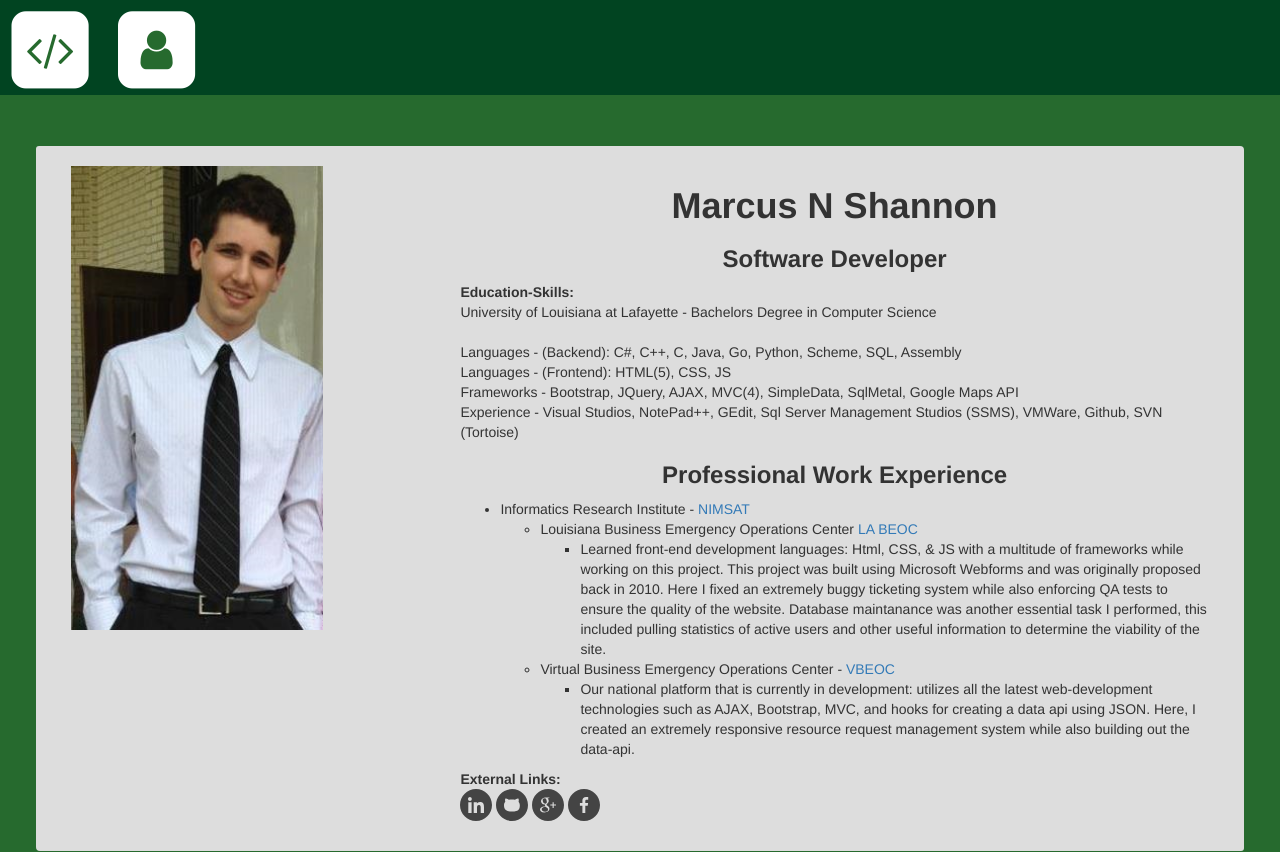
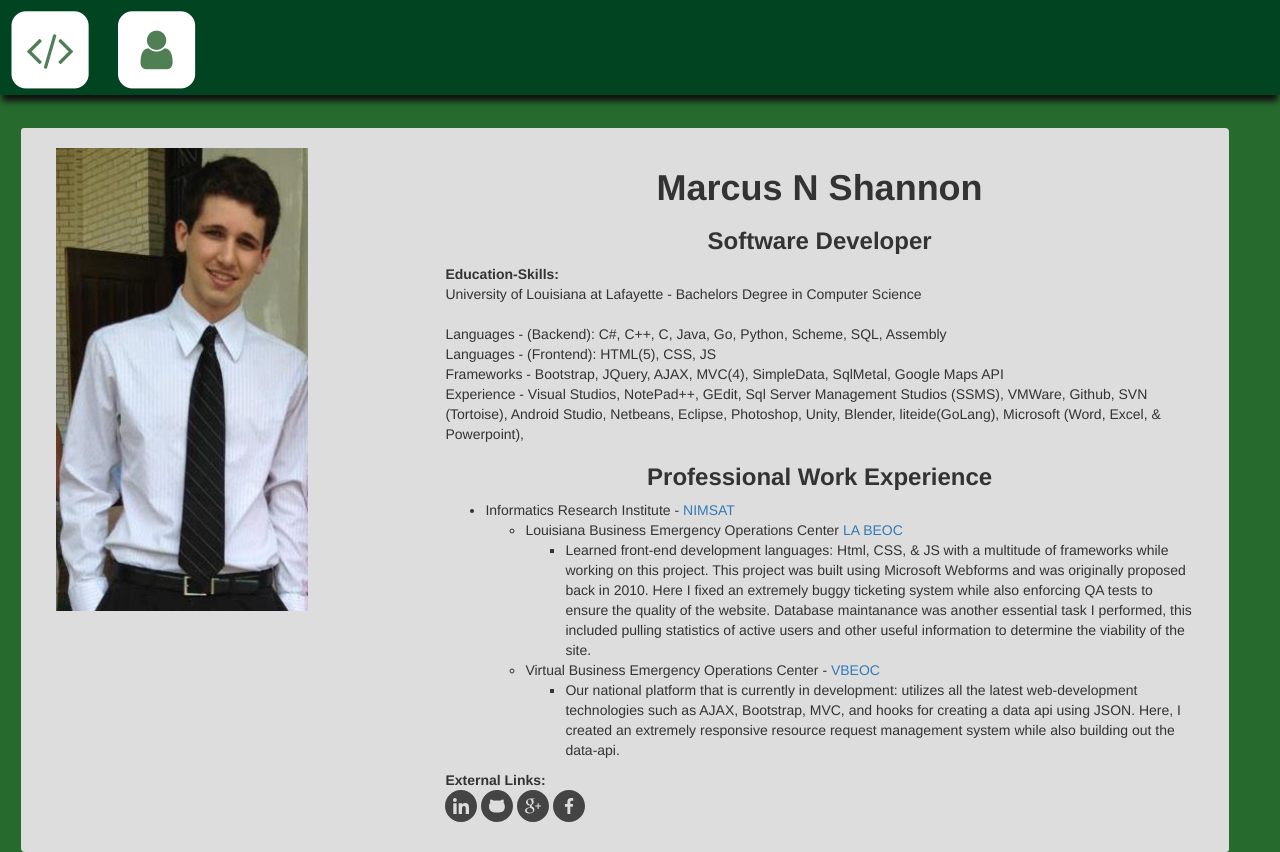
Before and after one commit to gemmyboy/gemmyboy.github.io, a plain HTML site: page dev/index.html in a window 1280 px wide. Shown: the top 852 px of the page. Drawn offline with nearby package versions, Linux system fonts and the light colour scheme.

Commit message:
Updated the Header
Added in some cool visuals, learned a bit more about CSS and it's
capabilities. -MShannon

```diff
--- a/css/local.css
+++ b/css/local.css
@@ -32,12 +32,22 @@
 
 body #site_header {
     width: 100%;
-    background-color: #014421;
     color: white;
     font-size: 75px;
     margin: 0px;
+    position: fixed;
+    z-index: 2;
 }
+
+body #site_header.phase_bg {
+    box-shadow: 0 8px 6px -2px #111;
+    background-color: #014421;
+}
+
 
 body #site_content {
     width: 100%;
+    padding: 4%;
+    padding-top: 10%;
+    position:relative;
 }
--- a/dev/index.html
+++ b/dev/index.html
@@ -11,7 +11,7 @@
         <script src="https://maxcdn.bootstrapcdn.com/bootstrap/3.3.6/js/bootstrap.min.js" integrity="sha384-0mSbJDEHialfmuBBQP6A4Qrprq5OVfW37PRR3j5ELqxss1yVqOtnepnHVP9aJ7xS" crossorigin="anonymous"></script>
 	</header>
 	<body class="container-fluid" style="padding: 0px; background-color: #266A2E;">
-        <div id="site_header" class="row">
+        <div id="site_header" class="row phase_bg">
             <div class="col-sm-1" style="padding-top: 5px; padding-left: 5px; padding-right: 0px; text-align: left;">
                 <span class="fa-stack" style="font-size: 60%;">
                     <a href="../index.html" style="color: white;">
@@ -30,7 +30,7 @@
             </div>
 			<div class="col-sm-10"></div>
         </div>
-        <div id="site_content" class="row" style="padding: 4%; margin: 0px;">
+        <div id="site_content" class="row">
             <div class="row">
                 <div class="col-md-12" style="padding: 20px; background-color: #ddd; border-radius: 3px 4px;">
                     <div class="col-md-4"><img src="../graphics/aboutme.jpg" style="width: 70%;" /></div>
@@ -44,7 +44,9 @@
                             Languages - (Backend): C#, C++, C, Java, Go, Python, Scheme, SQL, Assembly <br />
                             Languages - (Frontend): HTML(5), CSS, JS <br />
                             Frameworks - Bootstrap, JQuery, AJAX, MVC(4), SimpleData, SqlMetal, Google Maps API <br />
-                            Experience - Visual Studios, NotePad++, GEdit,  Sql Server Management Studios (SSMS), VMWare, Github, SVN (Tortoise)
+                            Experience - Visual Studios, NotePad++, GEdit,  Sql Server Management Studios (SSMS), VMWare, Github, SVN (Tortoise),
+                            Android Studio, Netbeans, Eclipse, Photoshop, Unity, Blender, liteide(GoLang), Microsoft (Word, Excel, & Powerpoint),
+
                         </p>
 
                         <h3><b>Professional Work Experience</b></h3>
@@ -127,5 +129,17 @@
         </div>
         <div id="site_footer">
         </div>
+
+        <script>
+            $(document).scroll(function () {
+                if ($(window).scrollTop() > 100) {
+                    $("#site_header").removeClass("phase_bg");
+                    $("#site_header").css("opacity", 0.5);
+                } else {
+                    $("#site_header").addClass("phase_bg");
+                    $("#site_header").css("opacity", 1.0);
+                }
+            });
+        </script>
 	</body>
 </html>
```
